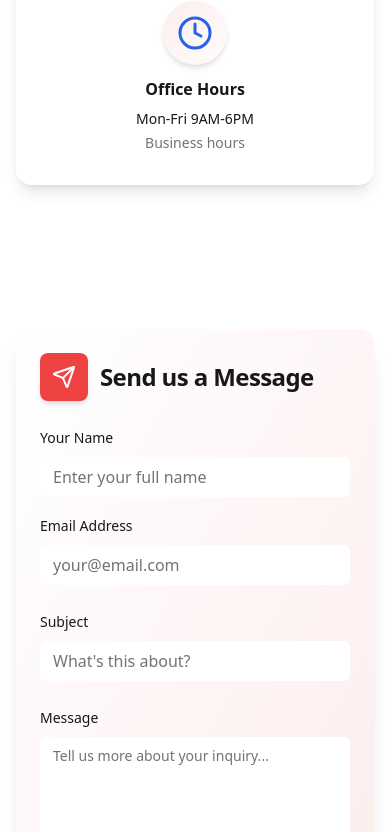
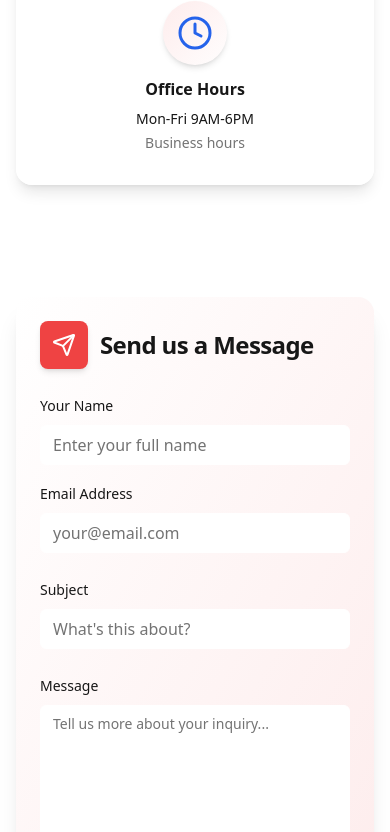
Before and after one commit to Niyant4280/sgp5, a React (Vite) app: page /contact in a window 390 px wide. Shown: the part 1156-1988 px from the top of the page. Built offline with nearby package versions, Linux system fonts and the light colour scheme.

Commit message:
Remove dark mode from main content section
cgen-1b933abc1fbf48908a50a18cc26ba9cc

```diff
--- a/client/pages/Contact.tsx
+++ b/client/pages/Contact.tsx
@@ -168,7 +168,7 @@ export default function Contact() {
       </section>
 
       {/* Main Content */}
-      <section className="py-16 bg-white dark:bg-gray-950">
+      <section className="py-8 sm:py-12 lg:py-16 bg-white">
         <div className="max-w-7xl mx-auto px-4 sm:px-6 lg:px-8">
           <div className="grid grid-cols-1 lg:grid-cols-2 gap-12">
             {/* Contact Form */}
```
